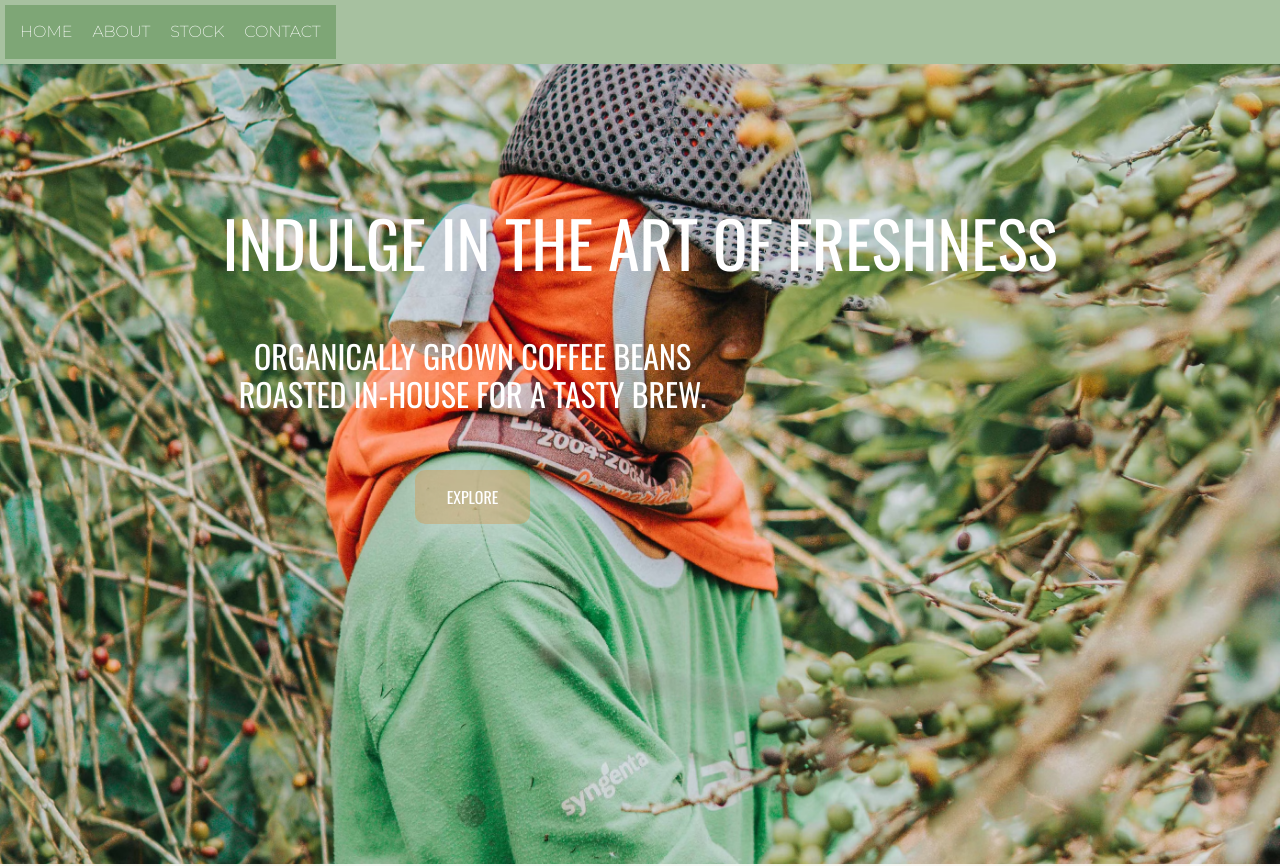
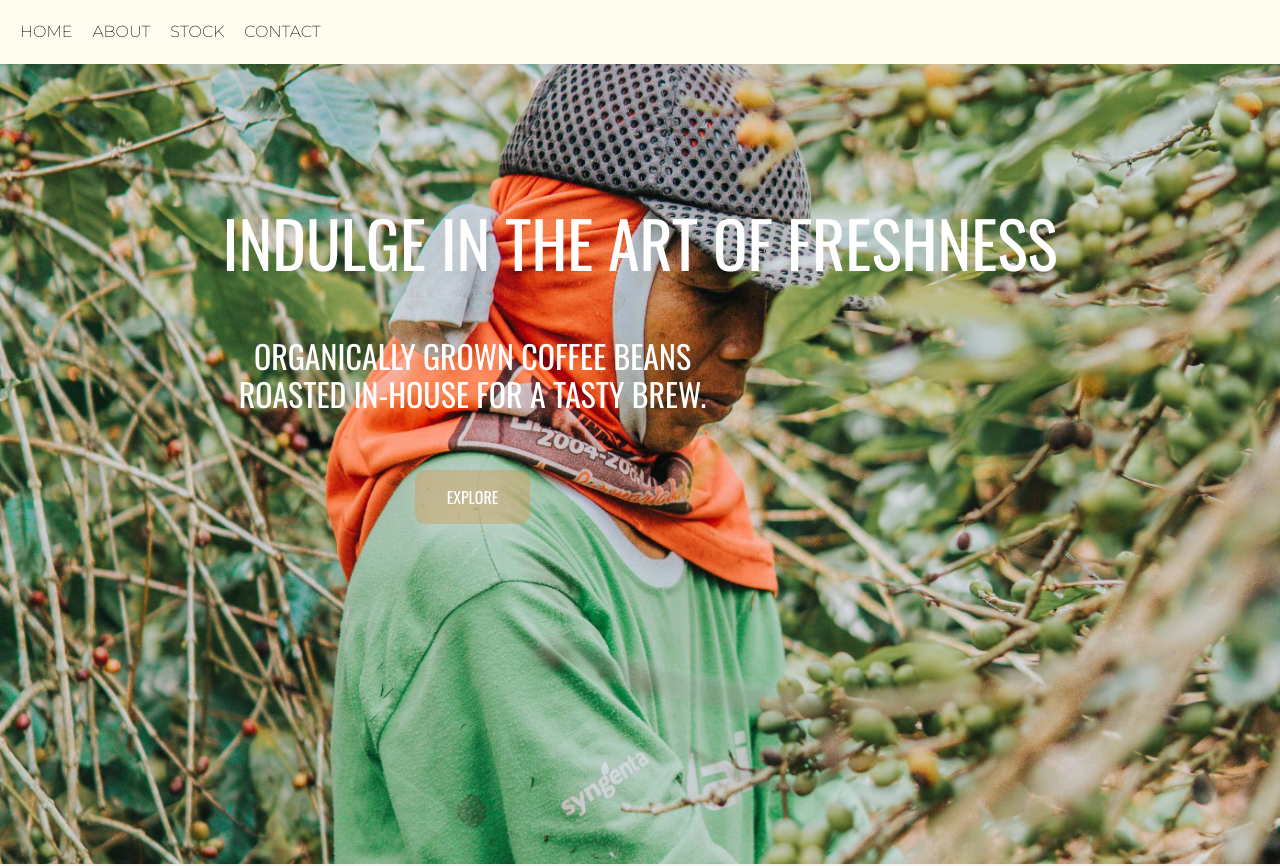
Before and after one commit to jeremyjosol/coffee-beans, a React (Create React App) app: page / in a window 1280 px wide. Shown: the top 866 px of the page. Built offline with nearby package versions, Linux system fonts and the light colour scheme.

Commit message:
Add styles if Out of Stock

```diff
--- a/src/components/CoffeeBeanDetail.js
+++ b/src/components/CoffeeBeanDetail.js
@@ -21,7 +21,7 @@ function CoffeeBeanDetail(props) {
           <h3>{bean.name} | <em>{bean.origin}</em></h3>
           <h5>{bean.roast}</h5>
           <p>{bean.description}</p>
-          <h6>${bean.price} per lb | {bean.availability === 0 ? 'Out of Stock' : <strong>{bean.availability}</strong>} lbs available</h6>
+          <h6>${bean.price} per lb | {bean.availability === 0 ? <span className='out-of-stock'>Out of Stock</span> : <strong>{bean.availability} available</strong>}</h6>
           <br />
           <button
             className='btn btn-secondary btn-detail'
--- a/src/index.css
+++ b/src/index.css
@@ -12,8 +12,8 @@ code {
 }
 
 .navbar {
-  background-color: #548a4b7f;
-  color: white;
+  background-color: #fffcf0;
+  color: black;
   padding: 5px;
 }
 
@@ -23,7 +23,7 @@ code {
 }
 
 .nav-links a {
-  color: white;
+  color: black;
   text-decoration: none;
   padding: 10px;
   font-family: 'Montserrat', sans-serif;
@@ -172,3 +172,8 @@ h1 {
 .btn-submit {
   width: 350px;
 }
+
+.out-of-stock {
+  color: red;
+  font-style: italic;
+}
```
